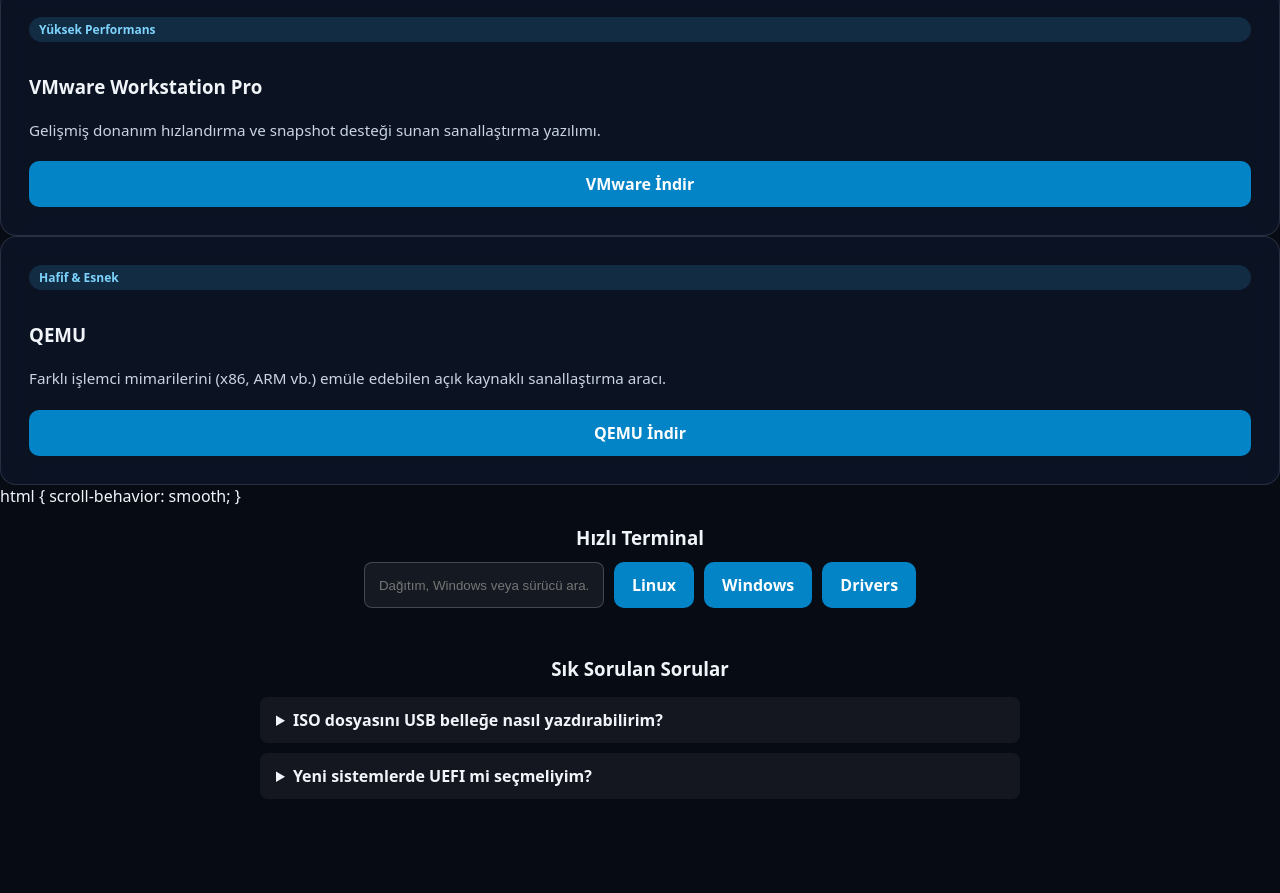
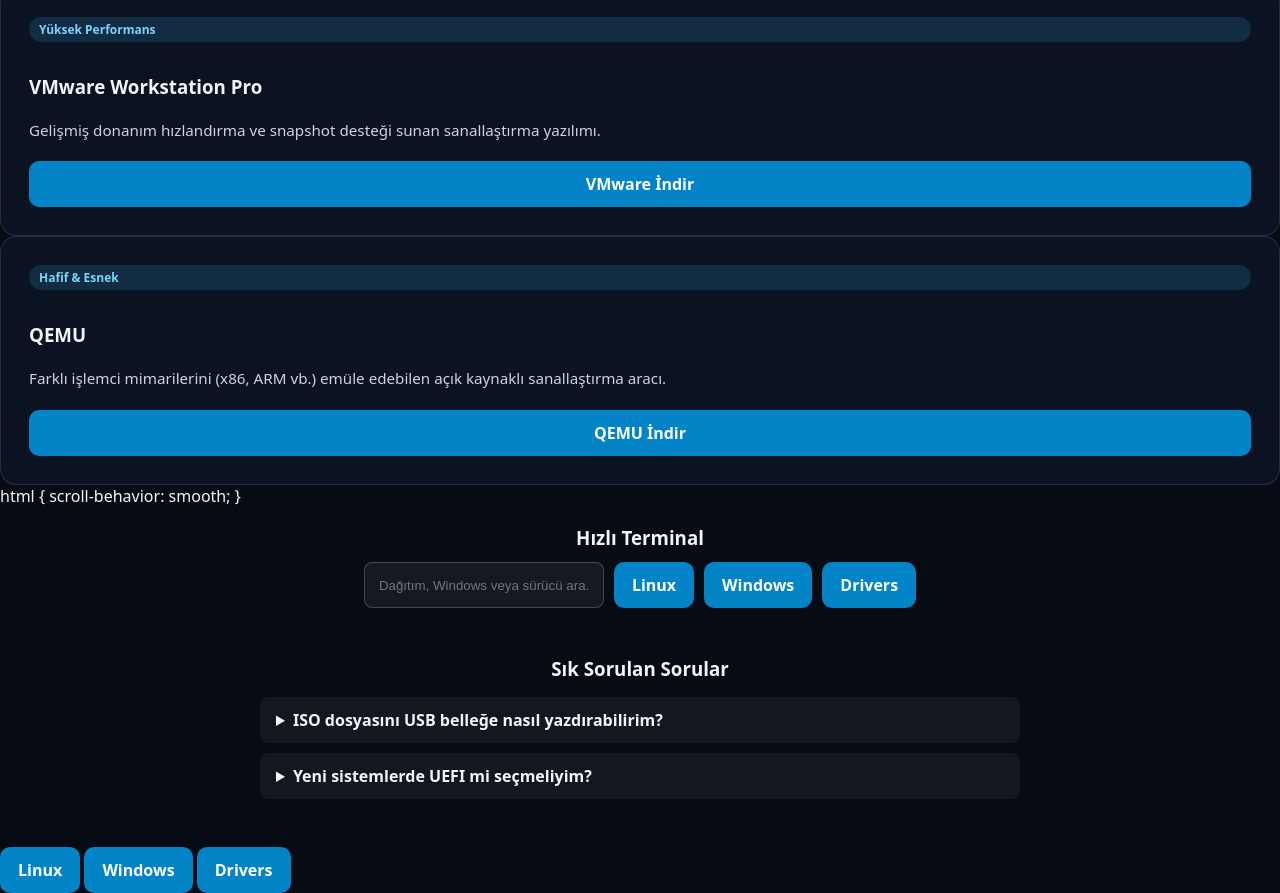
Before and after one commit to mahiralizamanov-commits/bootable-devices, a plain HTML site: page index.html in a window 1280 px wide. Shown: the part 5939-6832 px from the top of the page. Before the commit the page ends 6786 px from the top, so only its background shows below. Drawn offline with Linux system fonts and the light colour scheme.

Commit message:
Update index.html

```diff
--- a/index.html
+++ b/index.html
@@ -474,3 +474,27 @@ html {
     <p style="margin-top: 8px; opacity: 0.85;">Modern bilgisayarlarda genellikle UEFI + GPT önerilir; çok eski sistemlerde Legacy/CSM gerekebilir.</p>
   </details>
 </section>
+<a href="#linux-section" onclick="scrollToSection(event, 'linux-section', 'Linux')" class="btn">Linux</a>
+<a href="#windows-section" onclick="scrollToSection(event, 'windows-section', 'Windows')" class="btn">Windows</a>
+<a href="#drivers-section" onclick="scrollToSection(event, 'drivers-section', 'Drivers')" class="btn">Drivers</a>
+
+<script>
+function scrollToSection(e, id, keyword) {
+  const byId = document.getElementById(id);
+  if (byId) {
+    e.preventDefault();
+    byId.scrollIntoView({ behavior: 'smooth', block: 'start' });
+    return;
+  }
+  const headings = Array.from(document.querySelectorAll('h1, h2, h3, section, div'));
+  const target = headings.find(el =>
+    el.children.length === 0 && el.textContent.toLowerCase().includes(keyword.toLowerCase())
+  ) || headings.find(el =>
+    el.tagName !== 'BODY' && el.textContent.toLowerCase().includes(keyword.toLowerCase())
+  );
+  if (target) {
+    e.preventDefault();
+    target.scrollIntoView({ behavior: 'smooth', block: 'start' });
+  }
+}
+</script>
```
